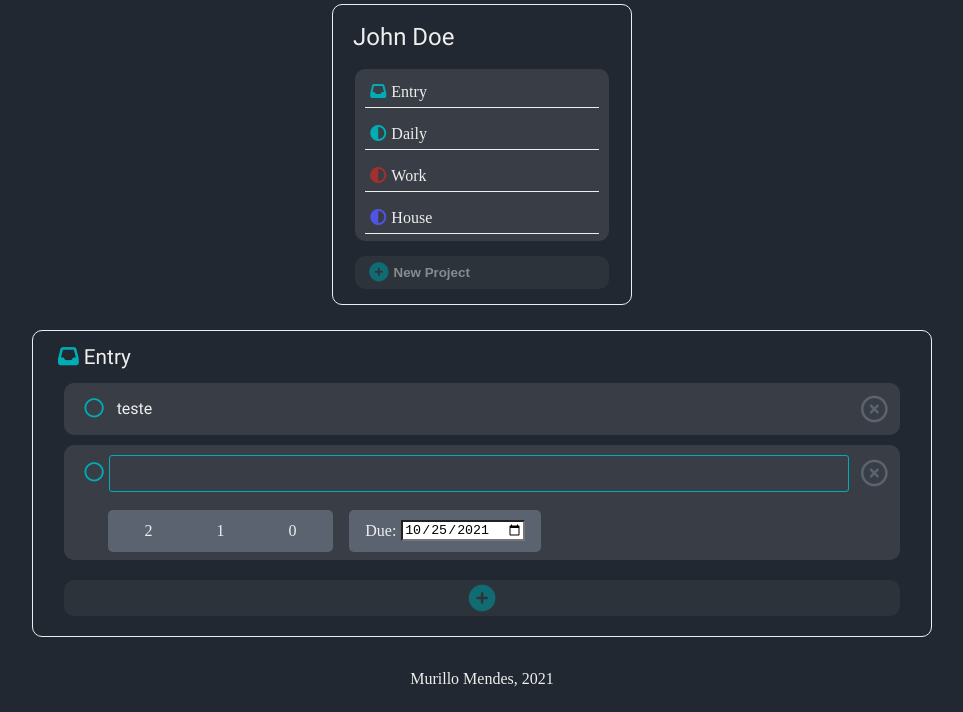
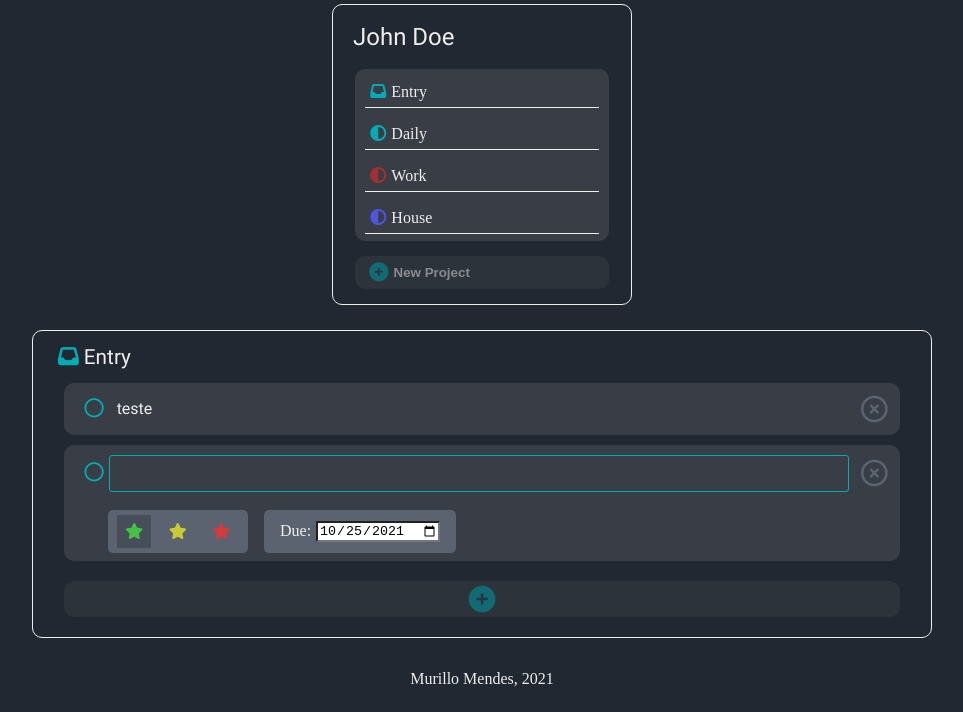
Before and after one commit to Murillo-Me/todo-list, a website built with webpack: page src/index.html in a window 1280 px wide. Both pictures are taken after a click on the button 640 px from the left and 561 px from the top of the page. Shown: the part 88-800 px from the top of the page, without its empty margins (158-1121 px from the left). Built offline with nearby package versions, Linux system fonts and the light colour scheme.

Commit message:
Added priority selection for new todo item

```diff
--- a/src/DOMHandler.js
+++ b/src/DOMHandler.js
@@ -35,6 +35,14 @@ function getCurrentDate() {
     return currentDate.toISOString().split('T')[0]
 }
 
+function toggleActivePriorityBtn() {
+    const siblings = [...this.parentElement.children]
+    siblings.forEach(element => element.classList.remove('active'));
+    this.classList.toggle('active');
+
+    console.log(this.getAttribute('data-priority'));
+}
+
 function createTodoInputElement() {
     const todoInputElement = document.createElement('div');
     todoInputElement.classList.add('todo-inner-container');
@@ -48,9 +56,9 @@ function createTodoInputElement() {
             </div>
             <div class="new-todo-config-container">
                 <ul class="priority-input-list">
-                    <li class="priority-input-item">2</li>
-                    <li class="priority-input-item">1</li>
-                    <li class="priority-input-item">0</li>
+                    <li data-priority="2" class="priority-input-item active"><i class="fas fa-star"></i></li>
+                    <li data-priority="1" class="priority-input-item"><i class="fas fa-star"></i></li>
+                    <li data-priority="0" class="priority-input-item"><i class="fas fa-star"></i></li>
                 </ul>
                 <div class="dueDate-config-container">
                     <label for="dueDate" class="dueDate-label">Due:</label>
@@ -60,6 +68,8 @@ function createTodoInputElement() {
 
     `;
 
+    const priorityInputList = todoInputElement.querySelectorAll('.priority-input-item')
+    priorityInputList.forEach(btn => btn.addEventListener('click', toggleActivePriorityBtn))
 
     const deleteTodoBtn = todoInputElement.querySelector('button.delete-todo')
     deleteTodoBtn.addEventListener('click', deleteTodoDiv)
--- a/src/main.js
+++ b/src/main.js
@@ -44,9 +44,3 @@ function addTodo() {
 loadEventListeners();
 
 DOMHandler.createTodoDiv('teste')
-
-console.log(todo1);
-console.log(todo2);
-console.log(todoList);
-
-console.log('Hello World');
--- a/src/style.scss
+++ b/src/style.scss
@@ -228,9 +228,24 @@ body {
                         margin: 0.5rem;
 
                         .priority-input-item {
-                            margin-inline: 1.5rem;
+                            margin-inline: 0.3rem;
                             padding: 0.5rem;
                             cursor:pointer;
+                            &.active {
+                                background-color: $middle-color
+                            }
+
+                            &:first-of-type {
+                                color: rgb(69, 194, 69);
+                            }
+
+                            &:nth-child(2) {
+                                color: rgb(202, 202, 51);
+                            }
+
+                            &:last-of-type {
+                                color: #d63b3b;
+                            }
                         }
                     }
 
```
